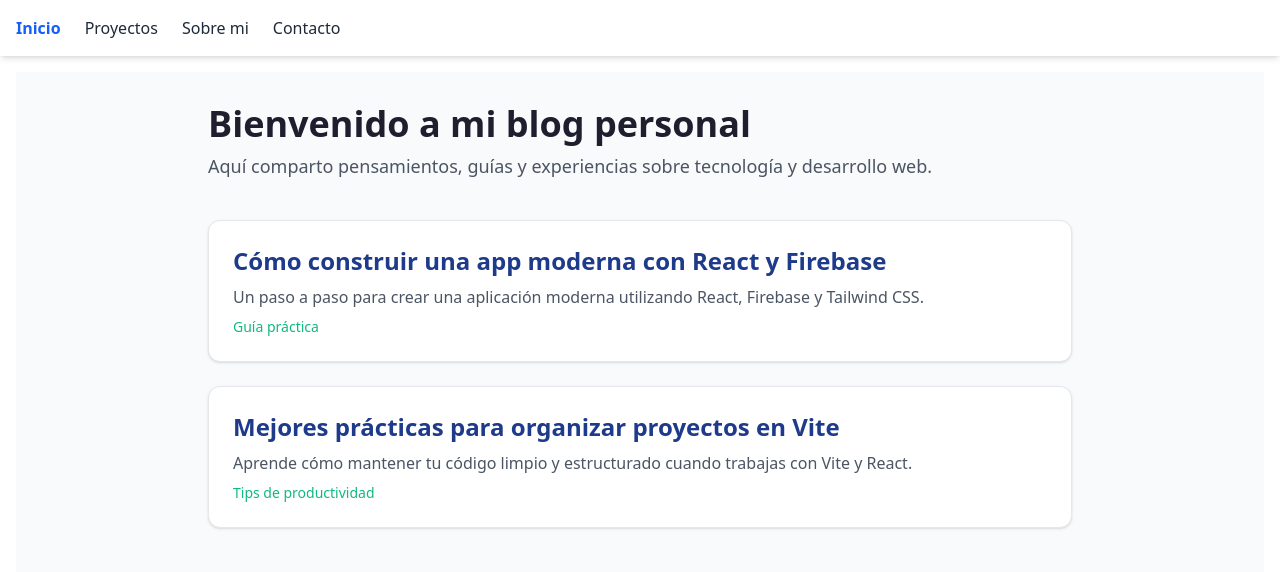
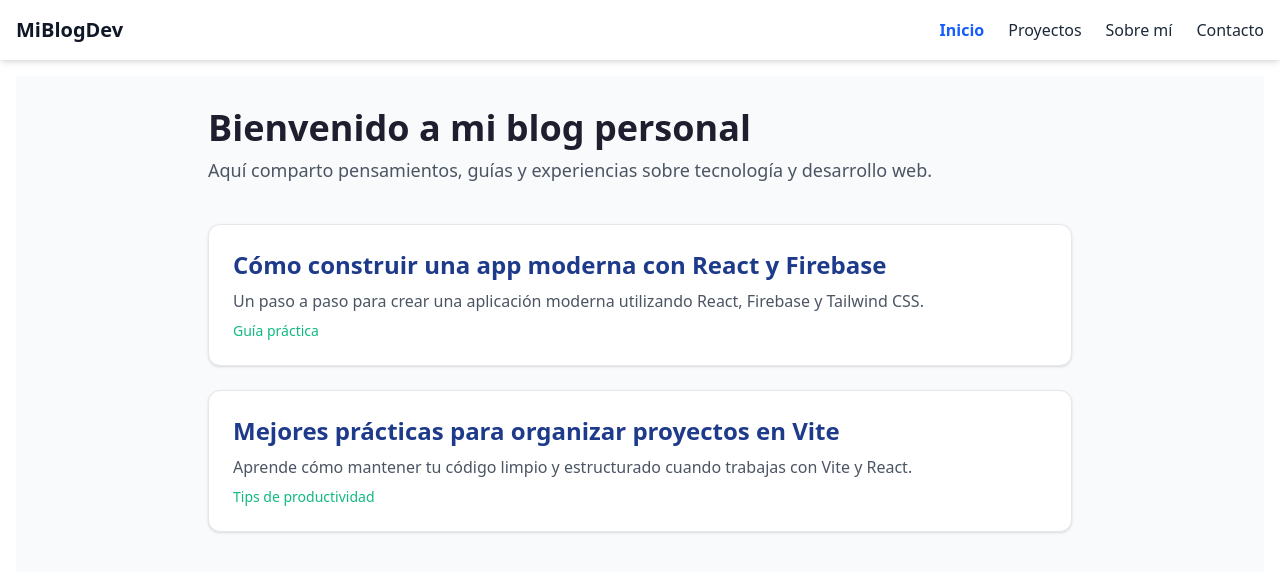
Before and after one commit to Juan17Informatico/blog-dev-notes, a React (Vite) app: page / in a window 1280 px wide. Shown: the top 572 px of the page. Built offline with nearby package versions, Linux system fonts and the light colour scheme.

Commit message:
feat(navbar): alinear título a la izquierda y menú de navegación a la derecha
- Se agregó un título con el nombre base del blog en el lado izquierdo del navbar
- Se movieron los enlaces de navegación al lado derecho utilizando flexbox.

```diff
--- a/src/components/Navbar.jsx
+++ b/src/components/Navbar.jsx
@@ -2,7 +2,12 @@ import { NavLink } from "react-router-dom";
 
 export const Navbar = () => {
     return (
-        <nav className="bg-white shadow-md p-4 flex gap-6 items-center sticky top-0 z-50">
+        <nav className="bg-white shadow-md p-4 flex justify-between items-center sticky top-0 z-50">
+            {/* Título del blog */}
+            <div className="text-xl font-bold text-gray-900">MiBlogDev</div>
+
+            {/* Enlaces de navegación */}
+            <div className="flex gap-6">
                 <NavLink
                     to="/"
                     className={({ isActive }) =>
@@ -20,14 +25,16 @@ export const Navbar = () => {
                 >
                     Proyectos
                 </NavLink>
+
                 <NavLink
                     to="/about"
                     className={({ isActive }) =>
                         isActive ? "text-blue-600 font-semibold" : "text-gray-800"
                     }
                 >
-                Sobre mi
+                    Sobre mí
                 </NavLink>
+
                 <NavLink
                     to="/contact"
                     className={({ isActive }) =>
@@ -36,6 +43,7 @@ export const Navbar = () => {
                 >
                     Contacto
                 </NavLink>
+            </div>
         </nav>
     );
 };
```
Lines whose indentation alone changed are shown as unchanged.
